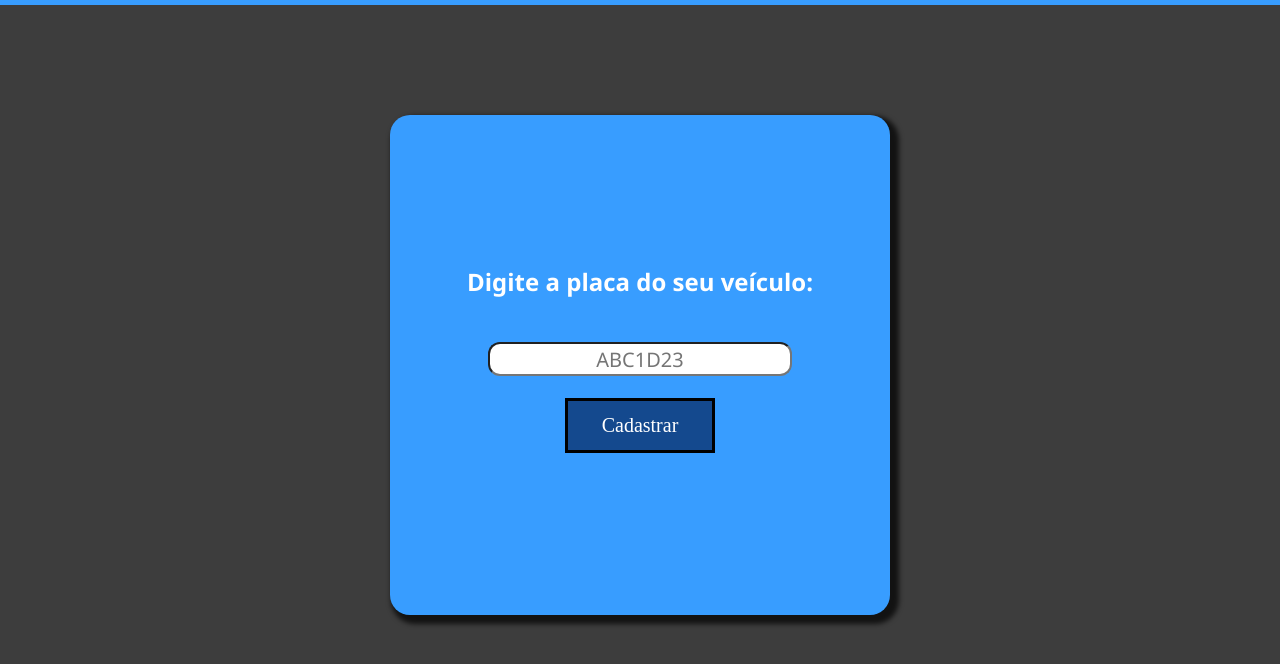
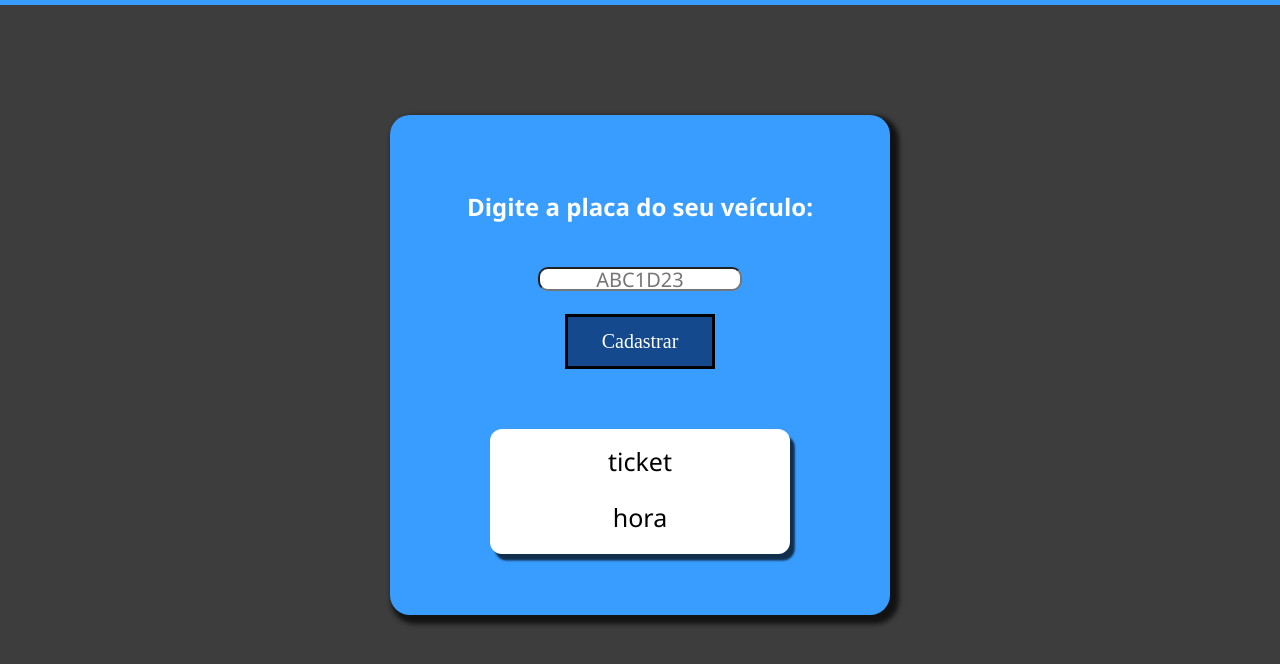
Before and after one commit to rafaelmmayer/Controle-de-Estacionamento-de-Shopping, a plain HTML site: page frontend/html/cabine-entrada.html in a window 1280 px wide. Shown: the part 90-754 px from the top of the page. Drawn offline with Linux system fonts and the light colour scheme.

Commit message:
arrumei umas coisas

```diff
--- a/frontend/css/style.css
+++ b/frontend/css/style.css
@@ -70,42 +70,26 @@ body{
 }
 
 .puts {
-    padding-top: 30%;
+    padding-top: 15%;
     display: flex;
     flex-direction: column;
     justify-content: center;
     align-items: center;
 }
 
-#nome{
+#nome {
+    border-radius: 10px;
+    width: 200px;
+    height: 20px;
+    font-size: 20px;
     text-align: center;
 }
 
-.span-ticket {
-    margin-top: 50px;
-    font-size: 20px;
-    font-weight: bold;
-    color: rgba(0, 0, 0);
-}
-
-.span-data {
-    margin-top: 10px;
-    font-size: 20px;
-    font-weight: bold;
-    color: rgba(0, 0, 0);
-}
 
 .header img{
     width: 10vh;
     height: 5vh;
     object-fit: cover;
-}
-
-#nome {
-    border-radius: 12px;
-    width: 300px;
-    height: 30px;
-    font-size: 20px;
 }
 
 /* Parte do ticket de entrada  */
@@ -154,3 +138,35 @@ body{
     width: 90%;
    padding-left: 20%;
 }
+
+/* adicionar um detalhe */
+.span-geral{
+    box-shadow: .3rem .4rem 2px rgb(0,0,0, .7);
+    background-color: white;
+    display: flex;
+    flex-direction: column;
+    border-radius: 12px;
+    height: 125px;
+    width: 300px;
+    margin-left: 100px;
+    margin-top: 60px;
+}
+
+.span-ticket{
+    padding-top: 5%;
+    display: flex;
+    flex-direction: column;
+    justify-content: center;
+    align-items: center;
+    color: black;
+    font-size: 25px;
+}
+
+.span-data{
+    display: flex;
+    flex-direction: column;
+    justify-content: center;
+    align-items: center;
+    color: black;
+    font-size: 25px;
+}
--- a/frontend/html/cabine-entrada.html
+++ b/frontend/html/cabine-entrada.html
@@ -36,8 +36,11 @@
                     <input id="nome" name="nome" type="text" placeholder="ABC1D23" /><br><br>
                 </form>
                 <button class="bnt" type="buttton" onclick="bntvalid()">Cadastrar</button>
-                <span class="span-ticket"></span>
-                <span class="span-data"></span>
+            </div>
+            <div class = "span-geral">
+                <span class="span-ticket">ticket</span>
+                <br>
+                <span class="span-data">hora</span>
             </div>
         </div>
     </div>
```
Also changed, not shown: frontend/html/capa-entrada.html (+0 -2 lines).
